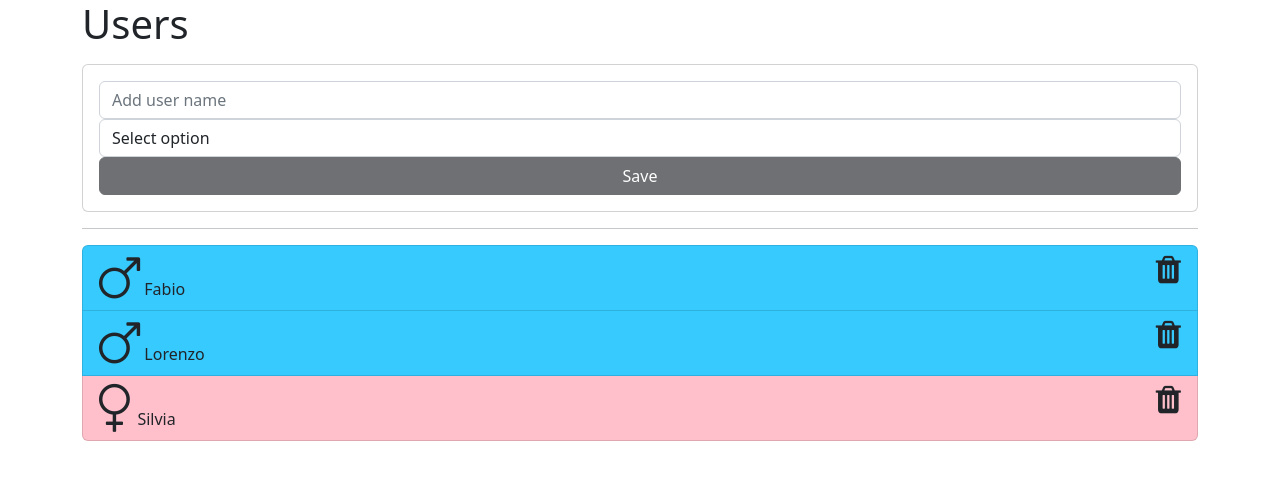
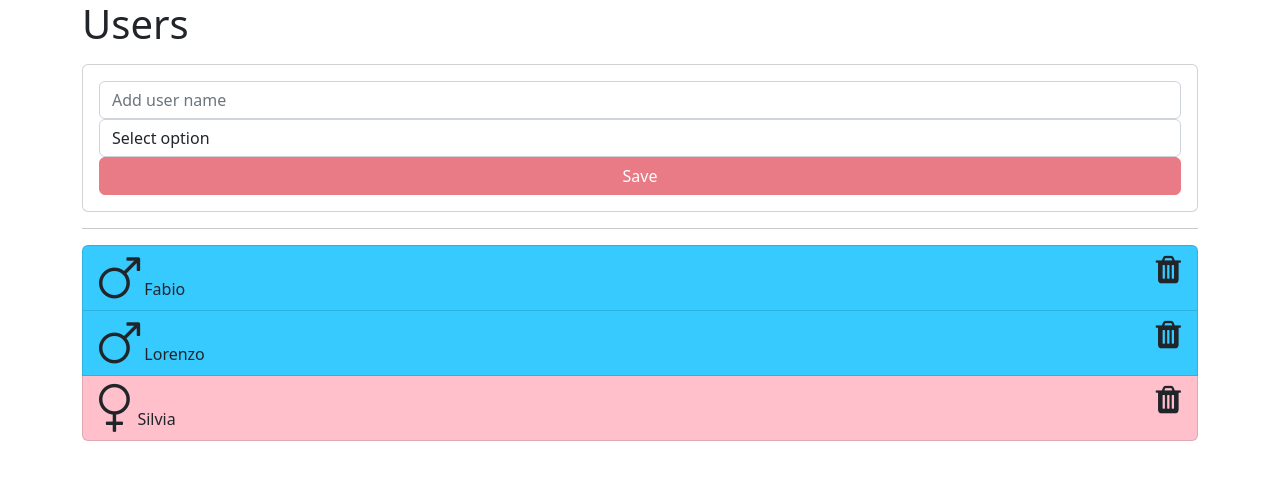
Before and after one commit to franckyi/exercises, an Angular app in the folder ng-crud/demo1/: page / in a window 1280 px wide. Shown: the top 480 px of the page. Built offline with nearby package versions, Linux system fonts and the light colour scheme.

Commit message:
use different button colors on different states

```diff
--- a/ng-crud/demo1/src/app/app.component.ts
+++ b/ng-crud/demo1/src/app/app.component.ts
@@ -38,8 +38,12 @@ import { NgForm } from '@angular/forms';
       </select>
 
       <button
-        class="btn btn-dark"
+        class="btn"
         [disabled]="f.invalid"
+        [ngClass]="{
+        'btn-success': f.valid,
+        'btn-danger': f.invalid
+        }"
       >Save</button>
     </form>
 
@@ -68,6 +72,7 @@ import { NgForm } from '@angular/forms';
   styles: [`
   .male { background-color: #36caff; }
   .female { background-color: pink; }
+  .card { transition: all 0.5s }
 `]
 })
 export class AppComponent {
```
